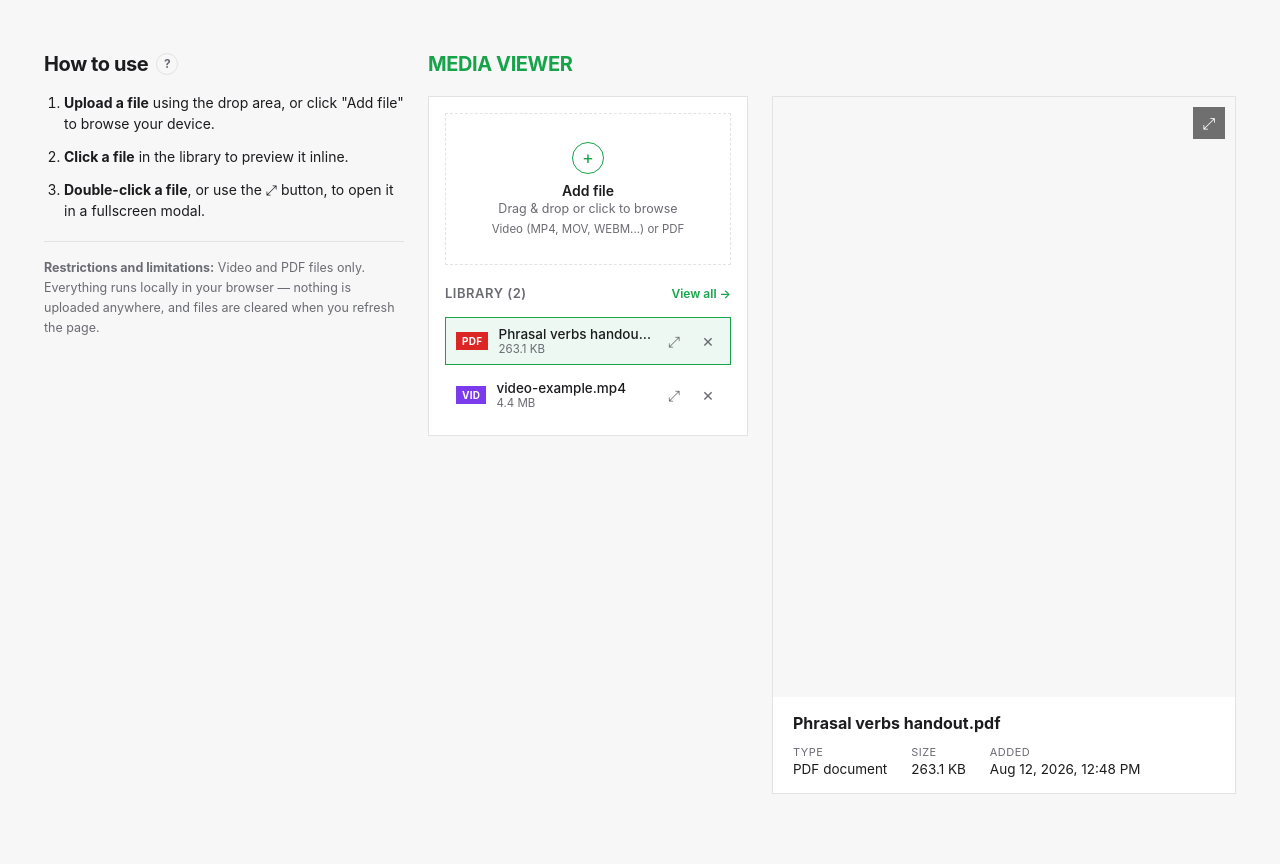
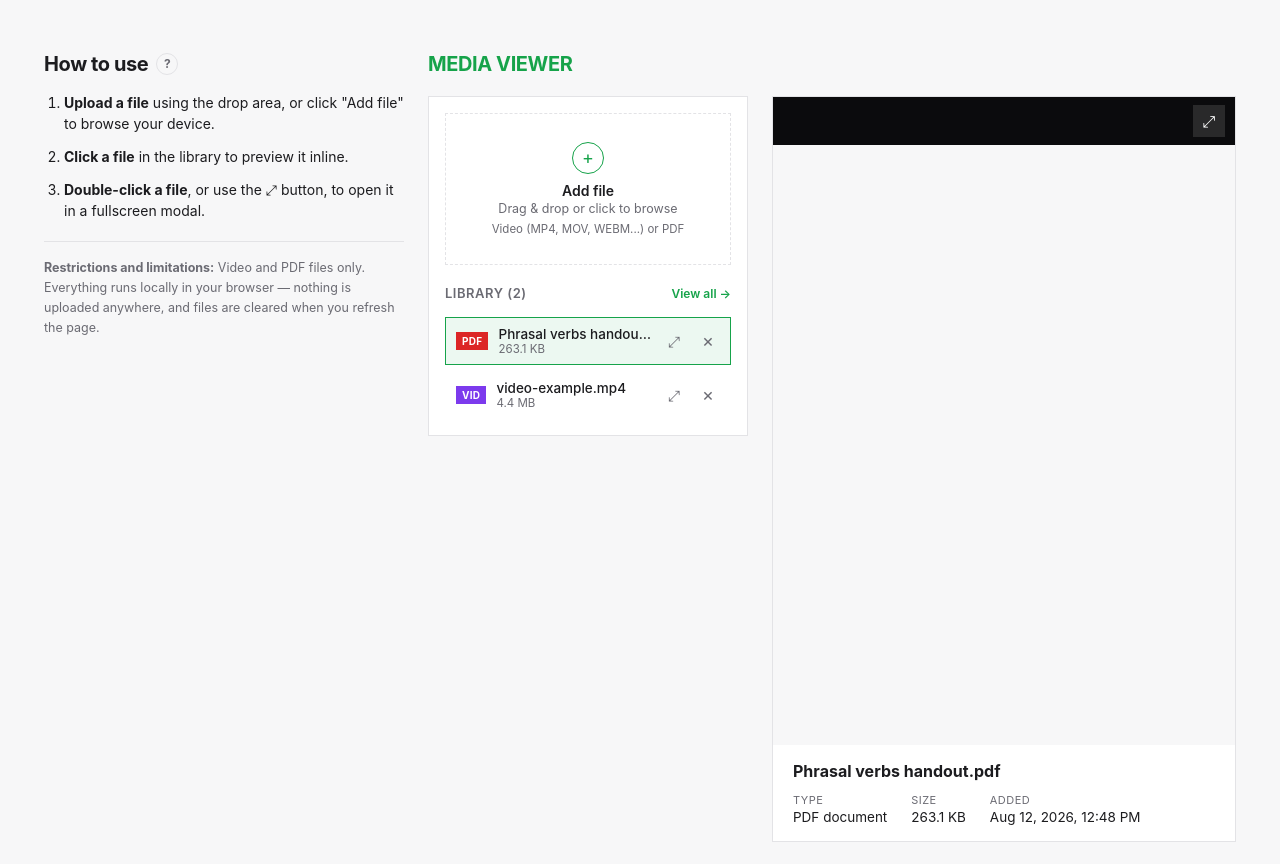
Before and after one commit to olesiatk/poc-pdf-video, a React (Vite) app: page / in a window 1280 px wide. Shown: the top 864 px of the page. Built offline with nearby package versions, Linux system fonts and the light colour scheme.

Commit message:
Fix expand button unresponsive on mobile in MediaViewer
Move the expand button out of the overlay above video/iframe into a
separate toolbar so it no longer shares screen space with native
video controls or the nested PDF iframe, which was swallowing touch
events on mobile browsers.

```diff
--- a/src/App.css
+++ b/src/App.css
@@ -348,8 +348,14 @@
   padding: 32px;
 }
 
+.viewer__toolbar {
+  display: flex;
+  justify-content: flex-end;
+  padding: 8px 10px;
+  background: #0b0b0d;
+}
+
 .viewer__stage {
-  position: relative;
   background: #0b0b0d;
   display: flex;
   align-items: center;
@@ -357,13 +363,10 @@
 }
 
 .viewer__expand {
-  position: absolute;
-  top: 10px;
-  right: 10px;
   width: 32px;
   height: 32px;
   border: none;
-  background: rgba(0, 0, 0, 0.55);
+  background: rgba(255, 255, 255, 0.12);
   color: #fff;
   font-size: 16px;
   cursor: pointer;
@@ -373,7 +376,7 @@
 }
 
 .viewer__expand:hover {
-  background: rgba(0, 0, 0, 0.75);
+  background: rgba(255, 255, 255, 0.22);
 }
 
 .viewer__video {
--- a/src/components/MediaViewer.tsx
+++ b/src/components/MediaViewer.tsx
@@ -17,12 +17,7 @@ export function MediaViewer({ file, onExpand }: MediaViewerProps) {
 
   return (
     <div className="viewer">
-      <div className="viewer__stage">
-        {file.kind === 'video' ? (
-          <video key={file.id} className="viewer__video" src={file.url} controls />
-        ) : (
-          <iframe key={file.id} className="viewer__pdf" src={file.url} title={file.name} />
-        )}
+      <div className="viewer__toolbar">
         <button
           type="button"
           className="viewer__expand"
@@ -31,6 +26,13 @@ export function MediaViewer({ file, onExpand }: MediaViewerProps) {
         >
           ⤢
         </button>
+      </div>
+      <div className="viewer__stage">
+        {file.kind === 'video' ? (
+          <video key={file.id} className="viewer__video" src={file.url} controls />
+        ) : (
+          <iframe key={file.id} className="viewer__pdf" src={file.url} title={file.name} />
+        )}
       </div>
       <div className="viewer__meta">
         <h2 className="viewer__title">{file.name}</h2>
```
